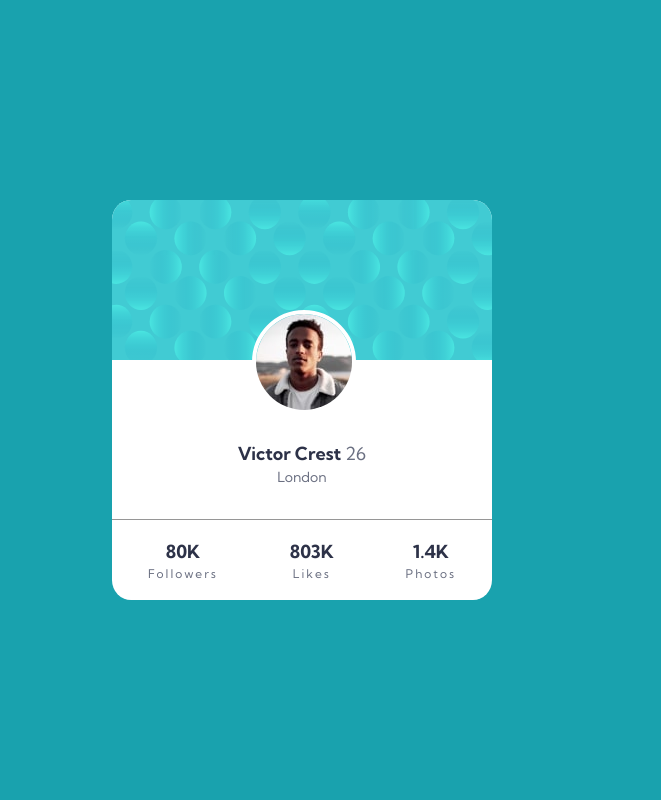
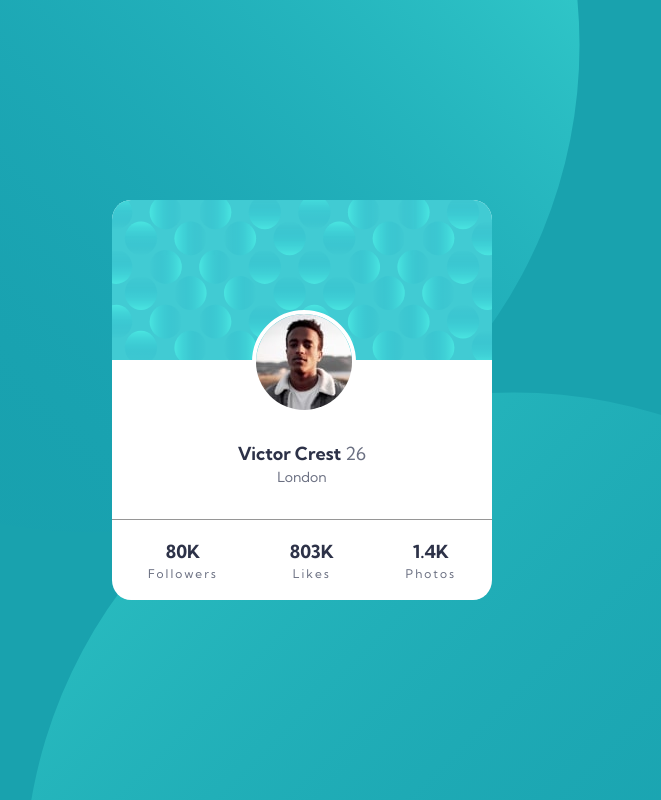
Before and after one commit to AndjelaAxy/Profile-card-component-solution, a plain HTML site: page index.html in a window 1280 px wide. Shown: the whole page, without its empty margins (338-999 px from the left). Drawn offline with Linux system fonts and the light colour scheme.

Commit message:
Update style.css

```diff
--- a/style.css
+++ b/style.css
@@ -12,7 +12,7 @@ body {
   justify-content: center;
   font-family: 'Kumbh Sans', sans-serif;
   background-color: hsl(185, 75%, 39%);
-  background-image: url("./images/bg-pattern-top.svg"), url("./images/bg-pattern-bottom.svg");
+  background-image: url("bg-pattern-top.svg"), url("bg-pattern-bottom.svg");
   background-repeat: no-repeat;
   background-attachment: fixed;
   background-position: -20% 250%, 120% -220%;
```
